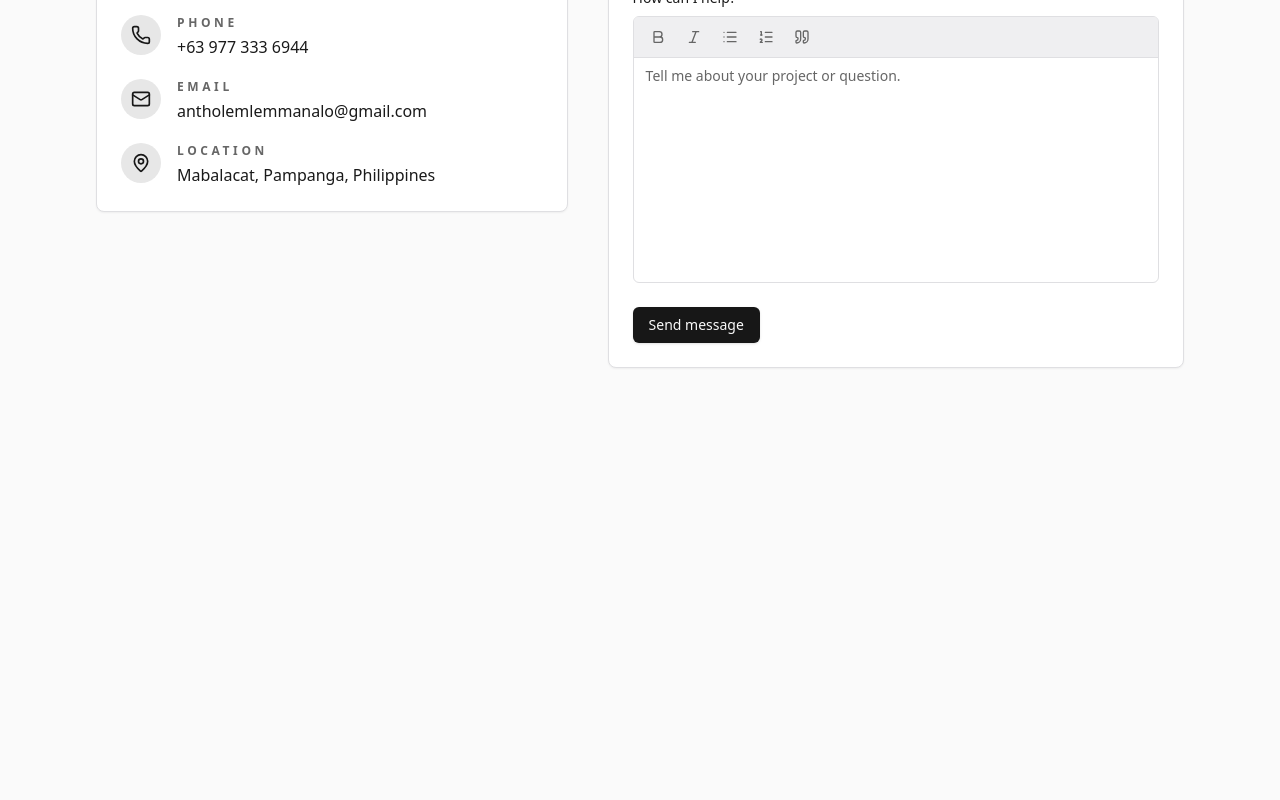
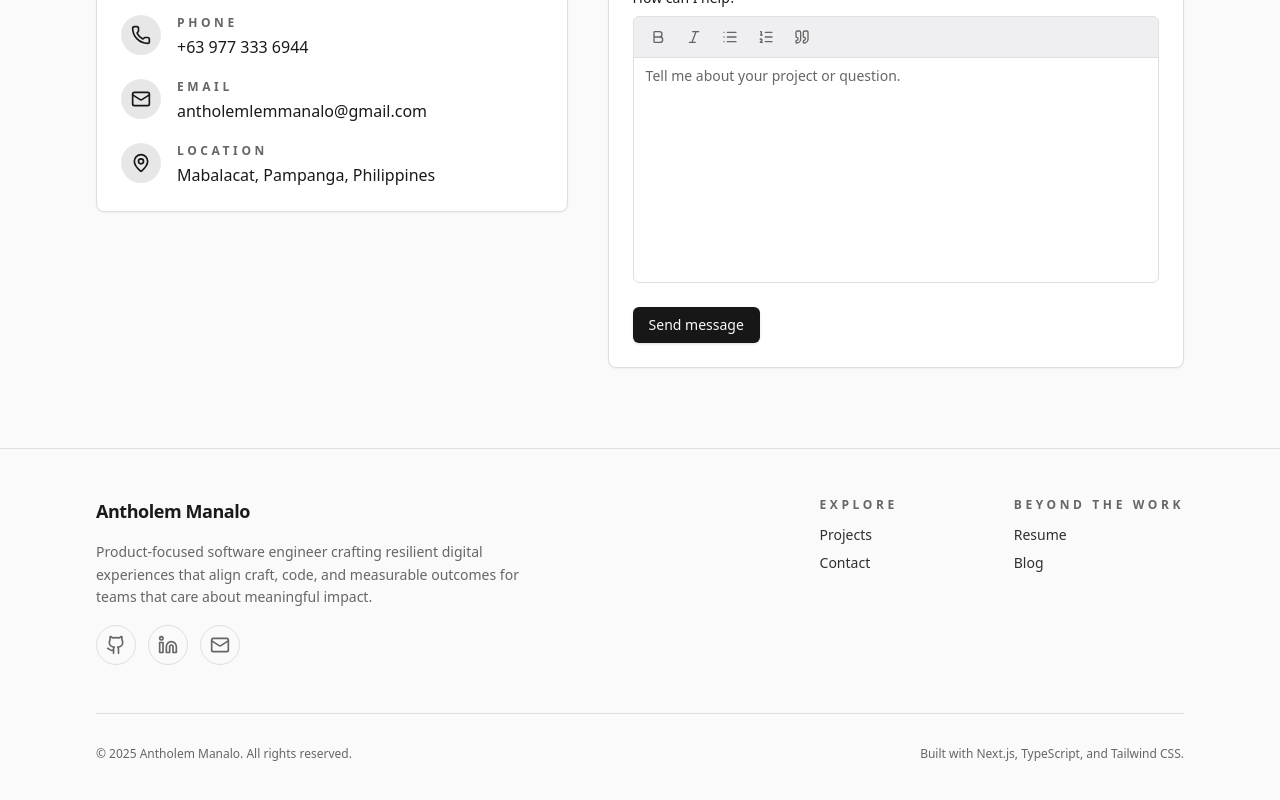
Before and after one commit to Antholem/web-portfolio, a Next.js app: page / in a window 1280 px wide. Shown: the part 1316-2116 px from the top of the page. Before the commit the page ends 1764 px from the top, so only its background shows below. Built offline with nearby package versions, Linux system fonts and the light colour scheme; no server answers.

Commit message:
Add footer section to portfolio layout

```diff
--- a/src/app/layout.tsx
+++ b/src/app/layout.tsx
@@ -1,6 +1,7 @@
 import type { Metadata } from "next"
 import "./globals.css"
 import Navbar from "@/components/ui/navbar"
+import Footer from "@/components/footer"
 import { cookies } from "next/headers"
 import type { ReactNode } from "react"
 import Script from "next/script"
@@ -56,6 +57,7 @@ export default async function RootLayout({
       <body className="font-sans" suppressHydrationWarning>
         <Navbar initialTheme={cookieTheme} />
         <main>{children}</main>
+        <Footer />
       </body>
     </html>
   );
--- /dev/null
+++ b/src/components/footer.tsx
@@ -0,0 +1,114 @@
+import Link from "next/link";
+import { Github, Linkedin, Mail } from "lucide-react";
+
+const navigationLinks = [
+  { label: "Projects", href: "#projects" },
+  { label: "Contact", href: "#contact" },
+  { label: "Resume", href: "https://drive.google.com/file/d/1QSNQg-F1NDT6vKrrfE0YvixflVpG1kAA/view" },
+  { label: "Blog", href: "https://medium.com/@antholemmanalo" },
+] as const;
+
+const socialLinks = [
+  {
+    label: "GitHub",
+    href: "https://github.com/antholem",
+    icon: Github,
+  },
+  {
+    label: "LinkedIn",
+    href: "https://www.linkedin.com/in/antholem-manalo/",
+    icon: Linkedin,
+  },
+  {
+    label: "Email",
+    href: "mailto:antholemlemmanalo@gmail.com",
+    icon: Mail,
+  },
+] as const;
+
+export default function Footer() {
+  const currentYear = new Date().getFullYear();
+
+  return (
+    <footer className="border-t border-border bg-background/80">
+      <div className="mx-auto flex max-w-6xl flex-col gap-12 px-4 py-12 sm:px-6 lg:px-8">
+        <div className="flex flex-col gap-10 md:flex-row md:items-start md:justify-between">
+          <div className="max-w-md space-y-4">
+            <Link href="/" className="text-lg font-semibold tracking-tight text-foreground">
+              Antholem Manalo
+            </Link>
+            <p className="text-sm leading-relaxed text-muted-foreground">
+              Product-focused software engineer crafting resilient digital experiences that align craft, code, and measurable
+              outcomes for teams that care about meaningful impact.
+            </p>
+            <div className="flex items-center gap-3">
+              {socialLinks.map(({ href, label, icon: Icon }) => (
+                <Link
+                  key={label}
+                  href={href}
+                  aria-label={label}
+                  target={href.startsWith("http") ? "_blank" : undefined}
+                  rel={href.startsWith("http") ? "noreferrer noopener" : undefined}
+                  className="flex h-10 w-10 items-center justify-center rounded-full border border-border text-muted-foreground transition hover:-translate-y-0.5 hover:border-primary hover:text-primary"
+                >
+                  <Icon className="h-5 w-5" aria-hidden />
+                </Link>
+              ))}
+            </div>
+          </div>
+
+          <nav className="grid grid-cols-1 gap-6 text-sm sm:grid-cols-2">
+            <div className="space-y-3">
+              <p className="text-xs font-semibold uppercase tracking-[0.3em] text-muted-foreground">
+                Explore
+              </p>
+              <ul className="space-y-2 text-foreground/90">
+                {navigationLinks.slice(0, 2).map(({ label, href }) => (
+                  <li key={label}>
+                    <Link
+                      href={href}
+                      className="transition hover:text-primary"
+                      target={href.startsWith("http") ? "_blank" : undefined}
+                      rel={href.startsWith("http") ? "noreferrer noopener" : undefined}
+                    >
+                      {label}
+                    </Link>
+                  </li>
+                ))}
+              </ul>
+            </div>
+
+            <div className="space-y-3">
+              <p className="text-xs font-semibold uppercase tracking-[0.3em] text-muted-foreground">
+                Beyond the work
+              </p>
+              <ul className="space-y-2 text-foreground/90">
+                {navigationLinks.slice(2).map(({ label, href }) => (
+                  <li key={label}>
+                    <Link
+                      href={href}
+                      className="transition hover:text-primary"
+                      target={href.startsWith("http") ? "_blank" : undefined}
+                      rel={href.startsWith("http") ? "noreferrer noopener" : undefined}
+                    >
+                      {label}
+                    </Link>
+                  </li>
+                ))}
+              </ul>
+            </div>
+          </nav>
+        </div>
+
+        <div className="flex flex-col gap-4 border-t border-border pt-8 text-xs text-muted-foreground sm:flex-row sm:items-center sm:justify-between">
+          <p>
+            &copy; {currentYear} Antholem Manalo. All rights reserved.
+          </p>
+          <p>
+            Built with Next.js, TypeScript, and Tailwind CSS.
+          </p>
+        </div>
+      </div>
+    </footer>
+  );
+}
```
